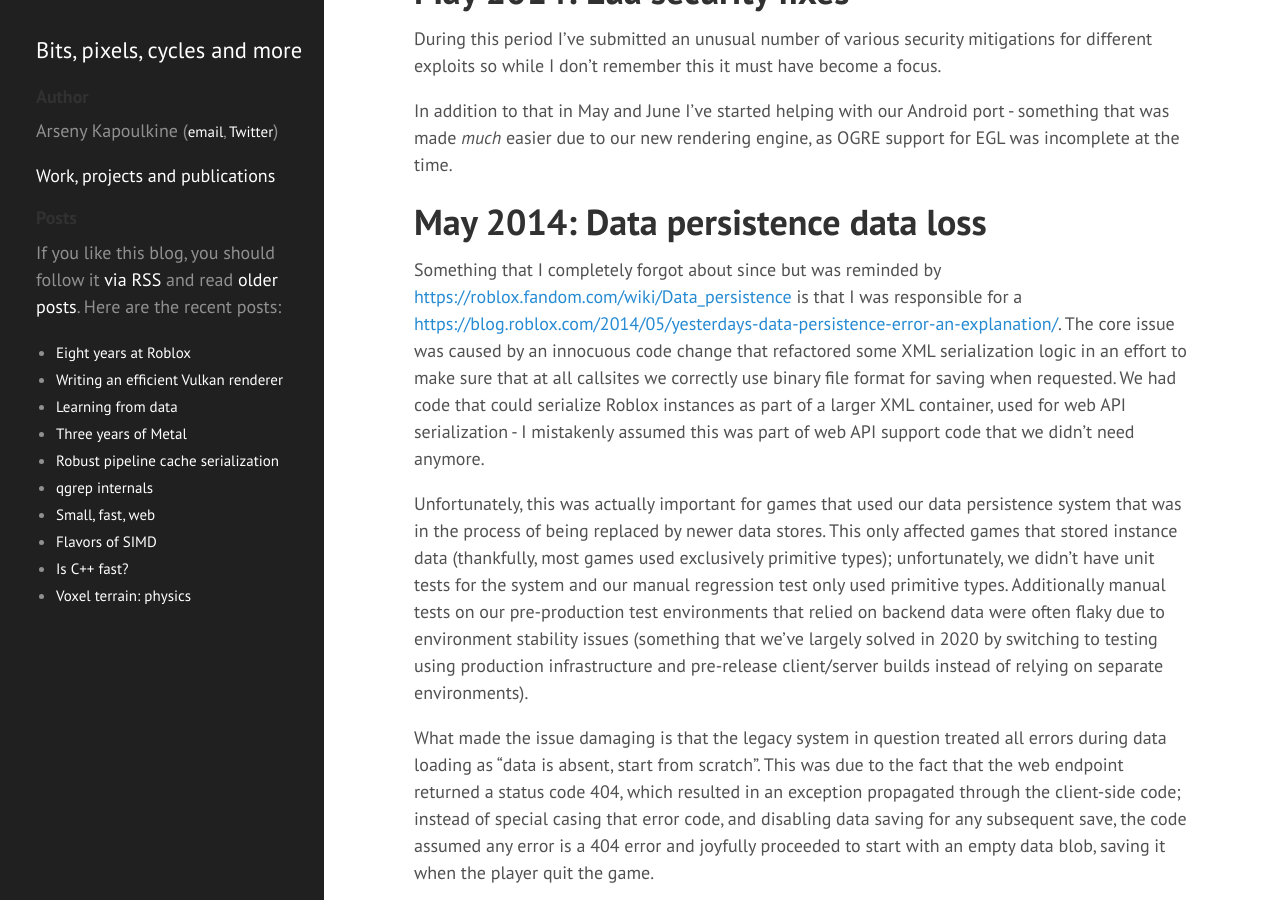
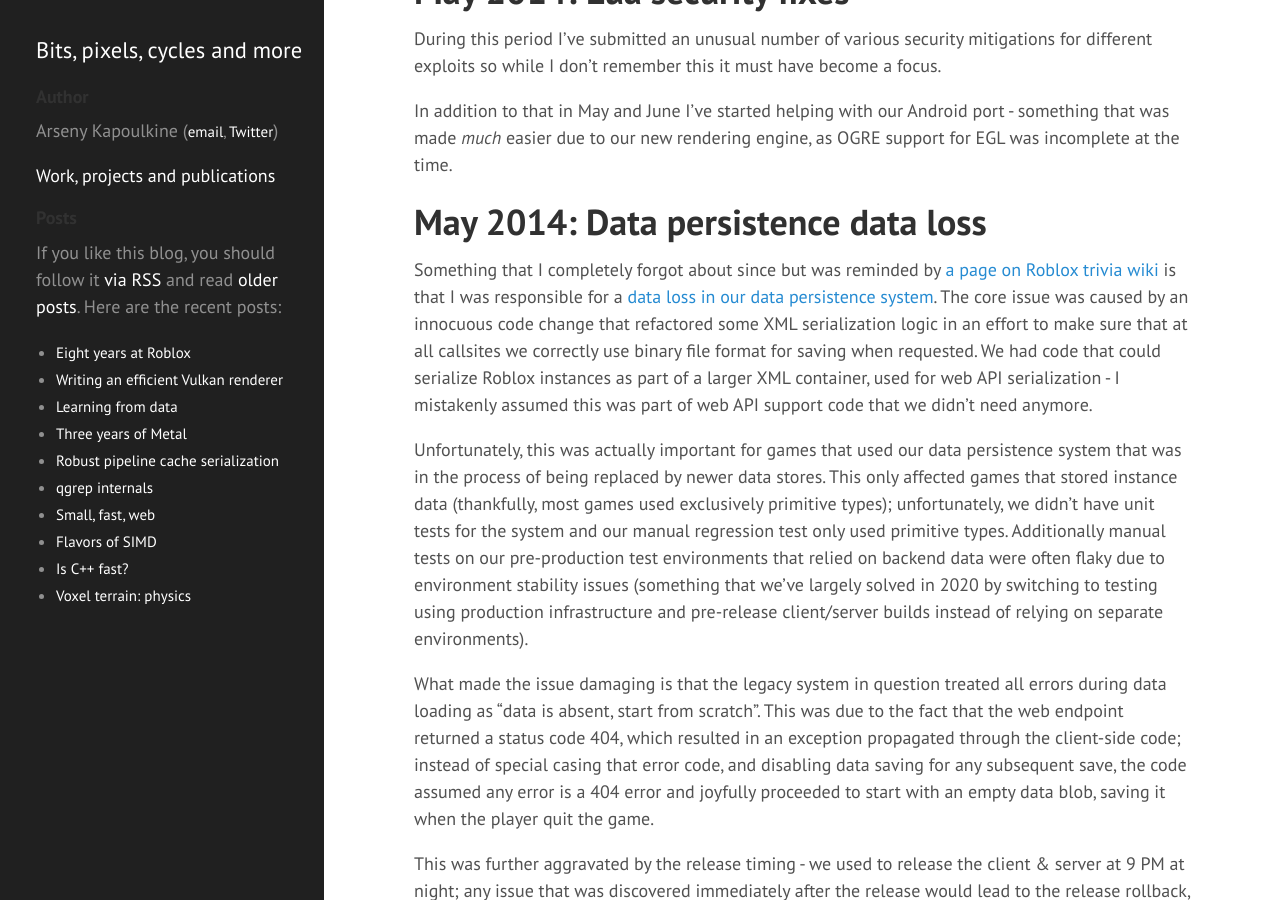
Before and after one commit to zeux/zeux.github.io, a Jekyll site: the page built from _posts/2020-08-02-eight-years-at-roblox.md, in a window 1280 px wide and 900 px high, scrolled down 15400 px. Built offline with Jekyll 4.4.1, drawn with Linux system fonts in a browser that asks for light colours; some of the changed lines change nothing that is shown.

Commit message:
Update 2020-08-02-eight-years-at-roblox.md
Fix links

```diff
--- a/_posts/2020-08-02-eight-years-at-roblox.md
+++ b/_posts/2020-08-02-eight-years-at-roblox.md
@@ -210,7 +210,7 @@
 
 # May 2014: Data persistence data loss
 
-Something that I completely forgot about since but was reminded by [https://roblox.fandom.com/wiki/Data_persistence](a page on Roblox trivia wiki) is that I was responsible for a [https://blog.roblox.com/2014/05/yesterdays-data-persistence-error-an-explanation/](data loss in our data persistence system). The core issue was caused by an innocuous code change that refactored some XML serialization logic in an effort to make sure that at all callsites we correctly use binary file format for saving when requested. We had code that could serialize Roblox instances as part of a larger XML container, used for web API serialization - I mistakenly assumed this was part of web API support code that we didn't need anymore.
+Something that I completely forgot about since but was reminded by [a page on Roblox trivia wiki](https://roblox.fandom.com/wiki/Data_persistence) is that I was responsible for a [data loss in our data persistence system](https://blog.roblox.com/2014/05/yesterdays-data-persistence-error-an-explanation/). The core issue was caused by an innocuous code change that refactored some XML serialization logic in an effort to make sure that at all callsites we correctly use binary file format for saving when requested. We had code that could serialize Roblox instances as part of a larger XML container, used for web API serialization - I mistakenly assumed this was part of web API support code that we didn't need anymore.
 
 Unfortunately, this was actually important for games that used our data persistence system that was in the process of being replaced by newer data stores. This only affected games that stored instance data (thankfully, most games used exclusively primitive types); unfortunately, we didn't have unit tests for the system and our manual regression test only used primitive types. Additionally manual tests on our pre-production test environments that relied on backend data were often flaky due to environment stability issues (something that we've largely solved in 2020 by switching to testing using production infrastructure and pre-release client/server builds instead of relying on separate environments).
 
```
